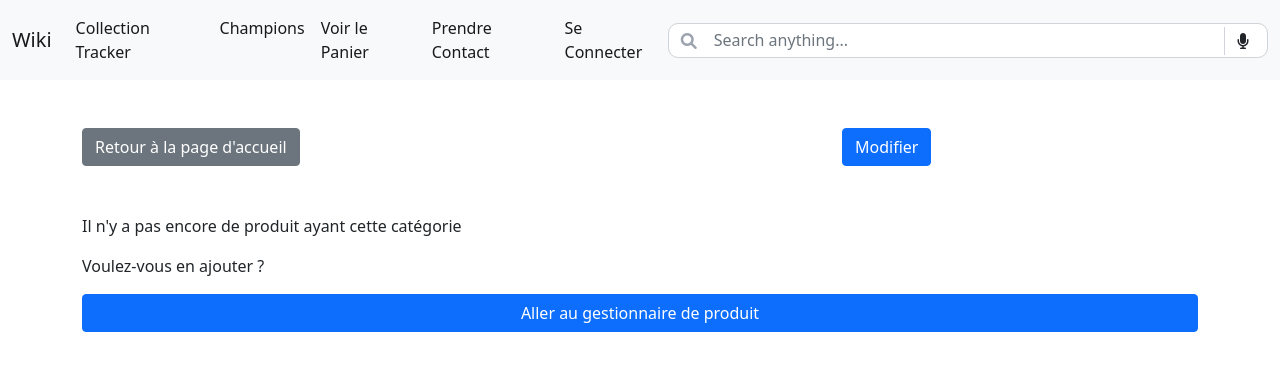
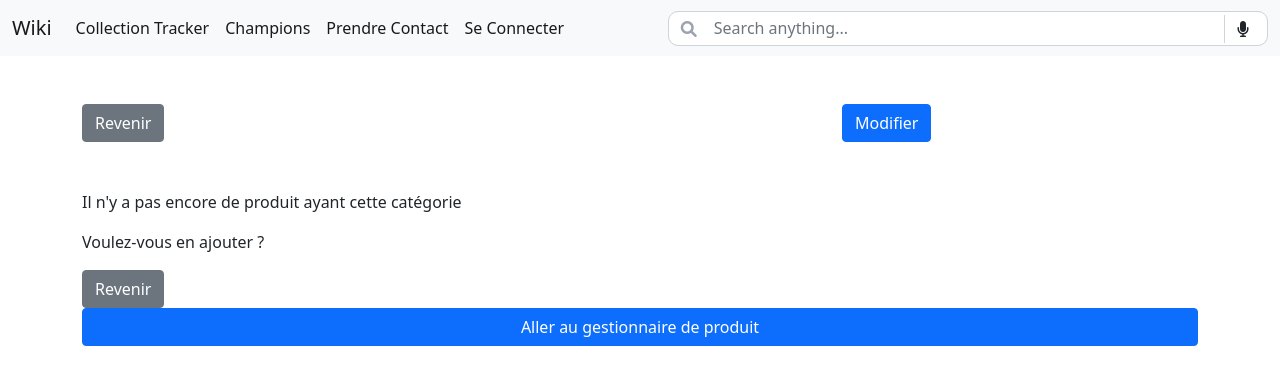
Before and after one commit to Grongg/Wiki, a Symfony app: template templates/admin/category/show.html.twig in a window 1280 px wide. Shown: the top 385 px of the page. Run offline with Twig, Linux system fonts and the light colour scheme; the template is opened without the code that fills it, so the values that code supplies are empty; some libraries are stand-ins or nearby versions.

Commit message:
[UPD] back to previous page button

```diff
--- a/templates/admin/category/edit.html.twig
+++ b/templates/admin/category/edit.html.twig
@@ -8,7 +8,7 @@
         <div class="row">
 
             <div class="col-12 mb-3">
-                <a href="{{ path('admin_category_index') }}" class="btn btn-secondary">Retour à la liste</a>
+                <a href="{{ app.request.headers.get('referer') }}" class="btn btn-secondary">Revenir</a>
             </div>
 
             <div class="col-12">
--- a/templates/admin/category/index.html.twig
+++ b/templates/admin/category/index.html.twig
@@ -8,7 +8,7 @@
         <div class="row">
             {% include "admin/shared/_messages_flash.html.twig" %}
             <div class="col-12 mb-3">
-                <a href="{{ path('admin_home') }}" class="btn btn-secondary">Retour à l'administration</a>
+                <a href="{{ app.request.headers.get('referer') }}" class="btn btn-secondary">Revenir</a>
             </div>
             <div class="col-12 mb-3">
                 <div class="card">
--- a/templates/admin/category/new.html.twig
+++ b/templates/admin/category/new.html.twig
@@ -8,7 +8,7 @@
         <div class="row">
 
             <div class="col-12 mb-3">
-                <a href="{{ path('admin_category_index') }}" class="btn btn-secondary">Retour à la liste</a>
+                <a href="{{ app.request.headers.get('referer') }}" class="btn btn-secondary">Revenir</a>
             </div>
 
             <div class="col-12">
--- a/templates/admin/category/show.html.twig
+++ b/templates/admin/category/show.html.twig
@@ -9,7 +9,7 @@
             <div class="container">
                 <div class="row">
                     <div class="col">
-                        <a href="{{ path('admin_home') }}" class="btn btn-secondary">Retour à la page d'accueil</a>
+                <a href="{{ app.request.headers.get('referer') }}" class="btn btn-secondary">Revenir</a>
                     </div>
                     <h3 class="col text-center">
                         {{ category.name | upper }}
@@ -47,6 +47,7 @@
                 <p>Il n'y a pas encore de produit ayant cette catégorie</p>
                 <p>Voulez-vous en ajouter ?</p>
                 <div class="col-12">
+                    <a href="{{ app.request.headers.get('referer') }}" class="btn btn-secondary">Revenir</a>
                     <a href="{{ path('admin_product_index') }}" class="btn btn-primary w-100">Aller au gestionnaire de produit</a>
                 </div>
             {% endif %}
--- a/templates/admin/product/edit.html.twig
+++ b/templates/admin/product/edit.html.twig
@@ -8,7 +8,7 @@
         <div class="row">
 
             <div class="col-12 mb-3">
-                <a href="{{ path('admin_product_index') }}" class="btn btn-secondary">Retour à la liste</a>
+                <a href="{{ app.request.headers.get('referer') }}" class="btn btn-secondary">Revenir</a>
             </div>
 
             <div class="col-12">
--- a/templates/admin/product/index.html.twig
+++ b/templates/admin/product/index.html.twig
@@ -8,7 +8,7 @@
         <div class="row">
             {% include "admin/shared/_messages_flash.html.twig" %}
             <div class="col-12 mb-3">
-                <a href="{{ path('admin_home') }}" class="btn btn-secondary">Retour à l'administration</a>
+                <a href="{{ app.request.headers.get('referer') }}" class="btn btn-secondary">Revenir</a>
             </div>
             <div class="col-12 mb-3">
                 <div class="card">
--- a/templates/admin/product/new.html.twig
+++ b/templates/admin/product/new.html.twig
@@ -8,7 +8,7 @@
         <div class="row">
 
             <div class="col-12 mb-3">
-                <a href="{{ path('admin_product_index') }}" class="btn btn-secondary">Retour à la liste</a>
+                <a href="{{ app.request.headers.get('referer') }}" class="btn btn-secondary">Revenir</a>
             </div>
 
             <div class="col-12">
--- a/templates/admin/product/show.html.twig
+++ b/templates/admin/product/show.html.twig
@@ -7,7 +7,7 @@
     <div class="container py-5">
         <div class="row">
             <div class="col-12 mb-3">
-                <a href="{{ path('admin_home') }}" class="btn btn-secondary">Retour à la page d'accueil</a>
+                <a href="{{ app.request.headers.get('referer') }}" class="btn btn-secondary">Revenir</a>
             </div>
             <div class="col-6">
                 <div class="card">
@@ -23,9 +23,6 @@
                         <p>Prix : {{ product.price | priceFormatEuro }} </p>
                         <p>Catégorie : {{ product.category.name }} </p>
                     </div>
-                    <div class="card-footer">
-                        <a href="{{ path('cart_add', {'id' : product.id}) }}" class="btn btn-primary w-100">Ajouter au panier</a>
-                    </div>
                 </div>
             </div>
             <div class="col-12 mb-3 mt-2">
--- a/templates/admin/shared/_navbar.html.twig
+++ b/templates/admin/shared/_navbar.html.twig
@@ -11,9 +11,6 @@
         </li>
         <li class="nav-item">
           <a class="nav-link active" aria-current="page" href="#">Champions</a>
-        </li>
-        <li class="nav-item">
-          <a class="nav-link active" aria-current="page" href="{{ path('cart_detail') }}">Voir le Panier</a>
         </li>
         <li class="nav-item">
           <a class="nav-link active" aria-current="page" href="{{ path('contact') }}">Prendre Contact</a>
--- a/templates/customer/cart/detail.html.twig
+++ b/templates/customer/cart/detail.html.twig
@@ -11,7 +11,9 @@
                 </h3>
             </div>
 
-
+            <div class="col-12 mb-3">
+                <a href="{{ app.request.headers.get('referer') }}" class="btn btn-secondary">Revenir</a>
+            </div>
             <div class="col-sm-12 col-md-10 col-lg-8 mt-3">
 
                 <div class="card">
--- a/templates/customer/customer_category/category.html.twig
+++ b/templates/customer/customer_category/category.html.twig
@@ -15,7 +15,7 @@
                 </div>
             </div>
             <div class="col-12 mb-3">
-                <a href="{{ path('customer_home') }}" class="btn btn-secondary">Retour à la page d'accueil</a>
+                <a href="{{ app.request.headers.get('referer') }}" class="btn btn-secondary">Revenir</a>
             </div>
             {% if category.products | length > 0 %}
                 {% for product in category.products %}
```
